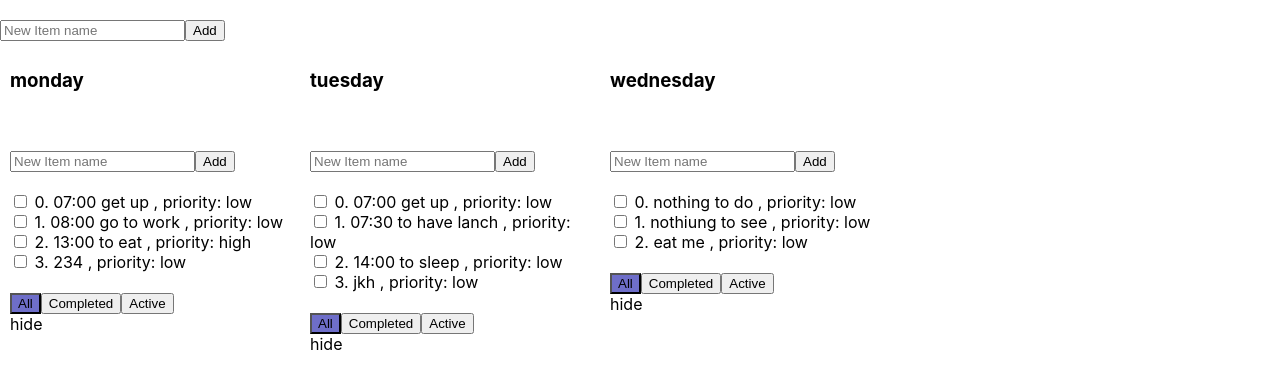
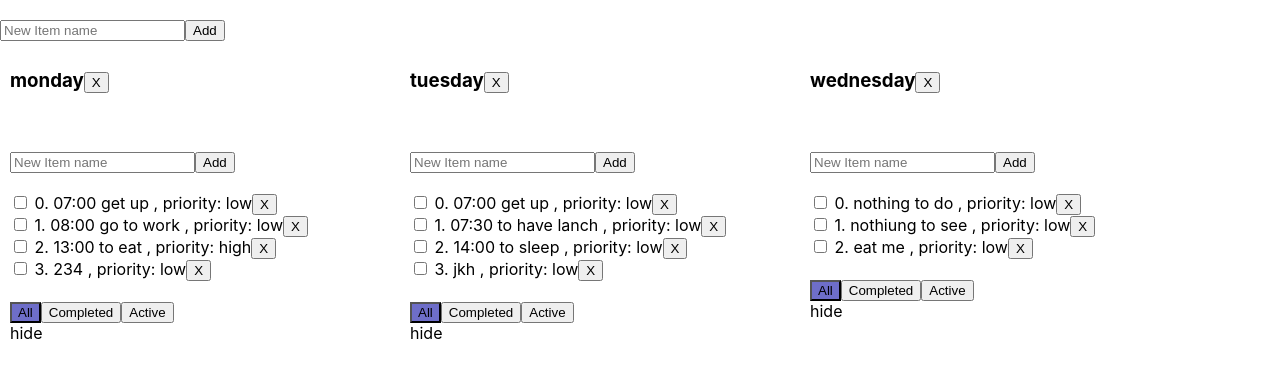
Before and after one commit to van0k13/MyProjects, a React (Create React App) app: page / in a window 1280 px wide. Shown: the top 388 px of the page. Built offline with nearby package versions, Linux system fonts and the light colour scheme.

Commit message:
made 9th todolist lesson

```diff
--- a/src/App.css
+++ b/src/App.css
@@ -11,7 +11,7 @@
 }
 
 .todoList {
-  width: 300px;
+  width: 400px;
   margin: 0 auto;
 }
 
--- a/src/App.jsx
+++ b/src/App.jsx
@@ -35,6 +35,7 @@ class App extends React.Component {
        this.props.addTodolist(newTask)
     }
 
+
     render = () => {
         const todoList = this.props
         .todolists.map(tl => <TodoList id={tl.id} title={tl.title} tasks={tl.tasks} />)
--- a/src/TodoList.jsx
+++ b/src/TodoList.jsx
@@ -48,27 +48,24 @@ class TodoList extends React.Component {
     }
 
     addItem = (newText) => {
-    //  let  todolistId = this.props.id
         let newTask = {
             id: this.nextTaskId,
             title: newText,
             isDone: false,
             priority: 'low'
         };
-        this.props.addTask(newTask, todolistId)
+        this.props.addTask(newTask, this.props.id)
         this.nextTaskId++;
+    }
+    deleteItem = (taskId) => {
+        this.props.deleteItem(taskId, this.props.id)
+    }
+    deleteTodolist = () => {
+        this.props.deleteTodolist(this.props.id)
     }
 
     changeTask = (taskId, obj) => {
-        let newTasks = this.state.tasks.map(t => {
-            if (t.id !== taskId) {
-                return t;
-            } else {
-                return { ...t, ...obj }
-            }
-        })
-        this.setState({ tasks: newTasks })
-        this.saveState()
+        this.props.changeTask(taskId, obj, this.props.id)
     }
 
     changeFilter = (newFilterValue) => {
@@ -91,9 +88,10 @@ class TodoList extends React.Component {
         return (
             <div className="App">
                 <div className="todoList">
-                    <TodoListTitle title={this.props.title} />
+                    <TodoListTitle deleteTodolist={this.deleteTodolist} title={this.props.title} />
                     <AddNewItemForm addItem={this.addItem} />
                     <TodoListTasks changeStatus={this.changeStatus}
+                        deleteItem={this.deleteItem}
                         changePriority={this.changePriority}
                         changeTitle={this.changeTitle}
                         tasks={this.props.tasks.filter(t => {
@@ -119,7 +117,27 @@ const mapDispatchToProps = (dispatch) => {
     return {
         addTask(newTask, todolistId) {
             const action = {
-                type: "ADD_TASK",newTask,todolistId};
+                type: "ADD_TASK", newTask, todolistId
+            };
+            dispatch(action)
+        },
+        changeTask(taskId, obj, todolistId) {
+            const action = {
+                type: "CHANGE_TASK", taskId, obj, todolistId
+            }
+            dispatch(action)
+        },
+        deleteTodolist: (todolistId) => {
+            const action = {
+                type: 'DELETE_TODOLIST',
+                todolistId
+            }
+            dispatch(action)
+        },
+        deleteItem: (taskId, todolistId) => {
+            const action = {
+                type: 'DELETE_TASK', taskId, todolistId
+            }
             dispatch(action)
         }
     }
--- a/src/TodoListTask.jsx
+++ b/src/TodoListTask.jsx
@@ -8,6 +8,10 @@ class TodoListTask extends React.Component {
         editModePriority: false
     }
 
+    onTaskDeleting = () => {
+        let task = this.props.task
+        this.props.deleteItem(task.id)
+    }
     onPriorityChange = (e) => {
         let task = this.props.task
         this.props.changePriority(task.id, e.currentTarget.value)
@@ -55,8 +59,8 @@ class TodoListTask extends React.Component {
                 {this.state.editModePriority
                     ? <input value={this.props.task.priority}
                         onChange={this.onPriorityChange} onBlur={this.deActivateEditModePriority} />
-                    : <span onClick={this.activateEditModePriority}> priority: {this.props.task.priority}</span>
-                }
+                : <span onClick={this.activateEditModePriority}> priority: {this.props.task.priority}</span>
+                }<button onClick={this.onTaskDeleting}>X</button>
             </div>
         );
     }
--- a/src/TodoListTasks.jsx
+++ b/src/TodoListTasks.jsx
@@ -8,6 +8,7 @@ class TodoListTasks extends React.Component {
         let taskElements = this.props.tasks.map(
             t => <TodoListTask changeTitle={this.props.changeTitle}
             changePriority={this.props.changePriority}
+            deleteItem={this.props.deleteItem}
             changeStatus={this.props.changeStatus} task={t}/>)
         return (
                     <div className="todoList-tasks">
--- a/src/TodoListTitle.jsx
+++ b/src/TodoListTitle.jsx
@@ -6,7 +6,8 @@ class TodoListTitle extends React.Component {
     render = () => {
         return (
             <div className="todoList-header">
-                <h3 className="todoList-header__title">{this.props.title}</h3>
+                <h3 className="todoList-header__title">
+                    {this.props.title}<button onClick={this.props.deleteTodolist}>X</button></h3>
             </div>
         );
     }
--- a/src/store.js
+++ b/src/store.js
@@ -39,12 +39,55 @@ const reducer = (state = initialState, action) => {
                 ...state,
                 todolists: [...state.todolists, action.newTodolist]
             }
+        case "DELETE_TODOLIST":
+            return {
+                ...state,
+                todolists: state.todolists.filter( tl => {
+                    return tl.id !== action.todolistId
+                } )
+            }
         case "ADD_TASK":
             return {
                 ...state,
                 todolists: state.todolists.map(tl => {
                     if (tl.id === action.todolistId) {
                         return { ...tl, tasks: [...tl.tasks, action.newTask] }
+                    } else {
+                        return tl
+                    }
+                })
+            }
+        case "CHANGE_TASK":
+            return {
+                ...state,
+                todolists: state.todolists.map( (todo)=> {
+                    if (todo.id === action.todolistId) {
+                        return {
+                            ...todo,
+                            tasks: todo.tasks.map( (task)=> {
+                                if (task.id === action.taskId) {
+                                    return {...task, ...action.obj}
+                                } else {
+                                    return task
+                                }
+                            } )
+                        }
+                    } else {
+                        return todo
+                    }
+                } )
+            }
+        case "DELETE_TASK":
+            return {
+                ...state,
+                todolists: state.todolists.map( tl => {
+                    if (tl.id === action.todolistId) {
+                        return {
+                            ...tl,
+                            tasks: tl.tasks.filter( task => {
+                                return (task.id !== action.taskId)
+                            })
+                        }
                     } else {
                         return tl
                     }
```
